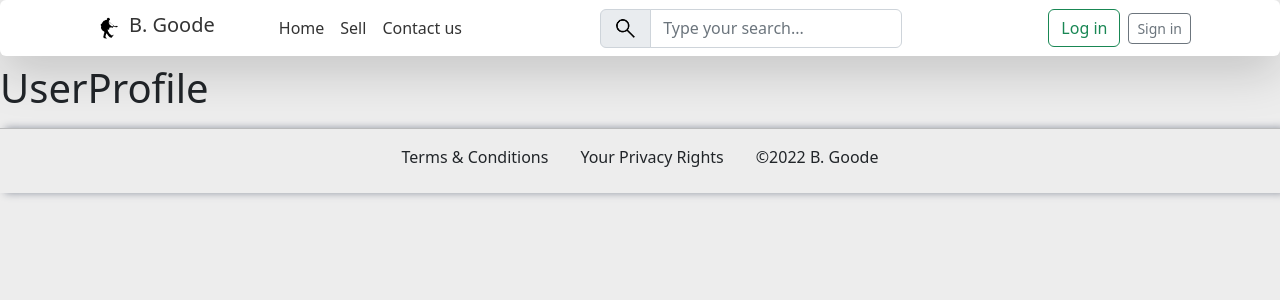
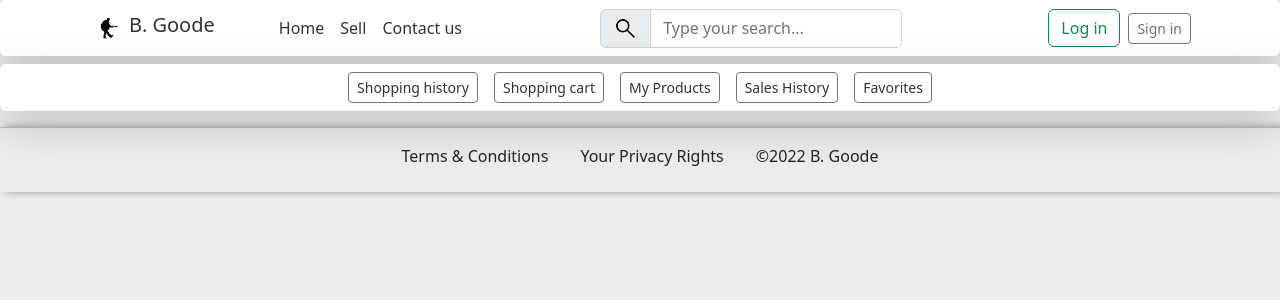
Before and after one commit to PabloElectricista/PF_Front, a React (Create React App) app: page /profile in a window 1280 px wide. Shown: the top 300 px of the page. Built offline with nearby package versions, Linux system fonts and the light colour scheme.

Commit message:
components created + minor fix
Edit UserProfile - created PofileNavBar component - changed class to className

```diff
--- a/src/App.js
+++ b/src/App.js
@@ -28,7 +28,7 @@ function App() {
                 <Route path='/favorites' element={<Favorites/>}/>
                 <Route exact path='/create' element={<CreateProduct/>}/>
                 <Route exact path='/favorites' element={<Favorites/>}/>
-                <Route exact path='/profile' element={<UserProfile/>}/>
+                <Route exact path='/profile/*' element={<UserProfile/>}/>
                 <Route exact path='/payment' element={<Payment/>}/>
                 <Route exact path='/about' element={<AboutUs/>}/>
                 <Route path='*' element={<NotFound/>}/>
--- a/src/components/NavBar/index.jsx
+++ b/src/components/NavBar/index.jsx
@@ -8,25 +8,25 @@ class NavBar extends Component {
 
     render() {
         return (
-            <nav class="navbar shadow-lg mb-2 bg-light p-2 bg-body rounded">
-                <div class="container-fluid justify-content-around ">
-                    <div class="d-flex align-items-center">
-                        <div class="me-5">
+            <nav className="navbar shadow-lg mb-2 bg-light p-2 bg-body rounded">
+                <div className="container-fluid justify-content-around ">
+                    <div className="d-flex align-items-center">
+                        <div className="me-5">
                             <img src={goode_logo} alt="Logo B. Goode" width="40" height='40'/>
-                            <Link class="navbar-brand " to="/">B. Goode</Link>
+                            <Link className="navbar-brand " to="/">B. Goode</Link>
                         </div>
-                        <div class="navbar-nav hstack gap-3">
-                            <Link to='/home' class="nav-link" >Home</Link>
-                            <Link to='/create' class="nav-link" >Sell</Link>
-                            <Link to='/contact' class="nav-link" >Contact us</Link>
+                        <div className="navbar-nav hstack gap-3">
+                            <Link to='/home' className="nav-link" >Home</Link>
+                            <Link to='/create' className="nav-link" >Sell</Link>
+                            <Link to='/contact' className="nav-link" >Contact us</Link>
                         </div>
                     </div>
                     <SearchBar />
                     <div>
                         <a href="/login">
-                        <button class="btn btn-outline-success me-2" type="button">Log in</button>
+                        <button className="btn btn-outline-success me-2" type="button">Log in</button>
                         </a>
-                        <button class="btn btn-sm btn-outline-secondary" type="button">Sign in</button>
+                        <button className="btn btn-sm btn-outline-secondary" type="button">Sign in</button>
                     </div>
                 </div>
             </nav>
--- /dev/null
+++ b/src/components/ProfileNavBar/index.jsx
@@ -0,0 +1,20 @@
+import { Link } from "react-router-dom";
+
+export default function ProfileNavBar() {
+
+  return (
+    <nav className="navbar shadow-lg mb-2 bg-light p-2 bg-body rounded">
+    <div className="container-fluid justify-content-around ">
+        <div className="d-flex align-items-center">
+            <div className="navbar-nav hstack gap-3">
+                <Link to='/profile/shop-history' className="btn btn-sm btn-outline-secondary" >Shopping history</Link>
+                <Link to='/profile/cart' className="btn btn-sm btn-outline-secondary" >Shopping cart</Link>
+                <Link to='/profile/products' className="btn btn-sm btn-outline-secondary" >My Products</Link>
+                <Link to='/profile/sold' className="btn btn-sm btn-outline-secondary" >Sales History</Link>
+                <Link to='/profile/favorites' className="btn btn-sm btn-outline-secondary" >Favorites</Link>
+            </div>
+        </div>
+    </div>
+</nav>
+  )
+}
--- a/src/components/SearchBar/index.jsx
+++ b/src/components/SearchBar/index.jsx
@@ -20,10 +20,10 @@ export default function SearchBar(){
     }
 
     return(
-        <div class='d-flex  w-25'>
-            <form class="d-flex input-group" role="search" onSubmit={(e)=>{handleSubmit(e)}} >
-                <button class="input-group-text" id="inputGroup-sizing-default" type='submit'><img src={iconSearch}  alt="search Icon" width="25" height="25"/></button>
-                <input class="form-control me-2" value={input} onChange={(e)=>{handleChange(e)}} placeholder='Type your search...' />
+        <div className='d-flex  w-25'>
+            <form className="d-flex input-group" role="search" onSubmit={(e)=>{handleSubmit(e)}} >
+                <button className="input-group-text" id="inputGroup-sizing-default" type='submit'><img src={iconSearch}  alt="search Icon" width="25" height="25"/></button>
+                <input className="form-control me-2" value={input} onChange={(e)=>{handleChange(e)}} placeholder='Type your search...' />
             </form>
         </div>
     )
--- a/src/views/Carousel/index.jsx
+++ b/src/views/Carousel/index.jsx
@@ -14,15 +14,15 @@ function Carrousel() {
 
   return (
 
-<div class= "container">
+    <div className="container">
 
 
-        <Carousel class= "container">
+      <Carousel className="container">
         <Carousel.Item interval={3000}>
           <img className="d-block w-50 h-100px"
             src={i1}
             alt="First slide"
-          onClick={() =>navigate("/detail/:id")}/>
+            onClick={() => navigate("/detail/:id")} />
 
         </Carousel.Item>
         <Carousel.Item interval={3000}>
@@ -30,7 +30,7 @@ return (
 
             src={i2}
             alt="Second slide"
-          onClick={() =>navigate("/detail/:id")}/>
+            onClick={() => navigate("/detail/:id")} />
 
         </Carousel.Item>
         <Carousel.Item interval={3000}>
@@ -38,7 +38,7 @@ return (
 
             src={i3}
             alt="Third slide"
-          onClick={() =>navigate("/detail/:id")}/>
+            onClick={() => navigate("/detail/:id")} />
         </Carousel.Item>
       </Carousel>
 
--- a/src/views/ContactUs/index.jsx
+++ b/src/views/ContactUs/index.jsx
@@ -25,7 +25,7 @@ export default function ContactUs() {
       <form action="" className="LogInForm">
         <label className="FormLabel">Issue</label>
         <select className="FormInput" type="text" name="subject" value={input.name} onChange={(e) => handleChange(e)} >
-          <option value="product" selected>Product</option>
+          <option value="product" defaultValue>Product</option>
           <option value="service" >Service</option>
           <option value="other">Other</option>
         </select>
--- a/src/views/CreateProduct/index.jsx
+++ b/src/views/CreateProduct/index.jsx
@@ -121,7 +121,7 @@ export default function CreateProduct() {
 
             <div id='cont-btn-home'>
                 <Link to='/home'>
-                    <button class="btn btn-secondary" >Back</button>
+                    <button className="btn btn-secondary" >Back</button>
                 </Link>
             </div>
 
@@ -241,7 +241,7 @@ export default function CreateProduct() {
                     </div>
 
                     <div id='cont-btn-submit'>
-                        <button class="btn btn-secondary">Sell Product</button>
+                        <button className="btn btn-secondary">Sell Product</button>
                     </div>
 
                 </div>
--- a/src/views/UserProfile/index.jsx
+++ b/src/views/UserProfile/index.jsx
@@ -1,9 +1,15 @@
+import { Route, Routes } from "react-router-dom";
+import ProfileNavBar from "../../components/ProfileNavBar";
+import Favorites from '../../components/Favorites'
 
 export default function UserProfile() {
 
   return (
     <>
-      <h1>UserProfile</h1>
+      <ProfileNavBar/>
+      <Routes>
+      <Route exact path='/favorites' element={<Favorites/>}/>
+      </Routes>
     </>
   )
 }
```
Lines whose indentation alone changed are shown as unchanged.
